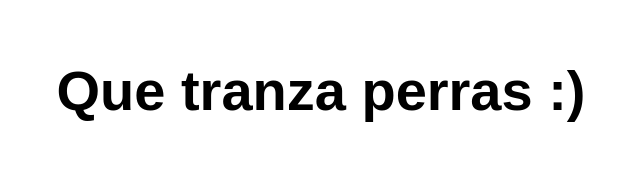
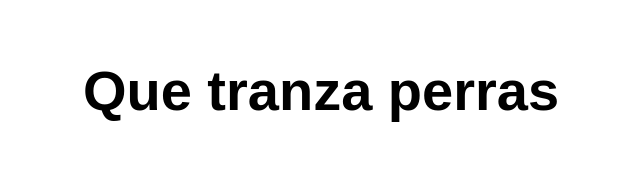
Before and after one commit to alanvaztick/mi-primer-app-alan, a website: page src/index.html in a window 1280 px wide. Shown: the whole page, without its empty margins (319-959 px from the left). Drawn offline with Linux system fonts and the light colour scheme.

Commit message:
//segundo cambio

```diff
--- a/src/index.html
+++ b/src/index.html
@@ -10,7 +10,7 @@
 
 <body>
   <main>
-    <h1>Que tranza perras :)</h1>
+    <h1>Que tranza perras</h1>
   </main>
 </body>
 
```
